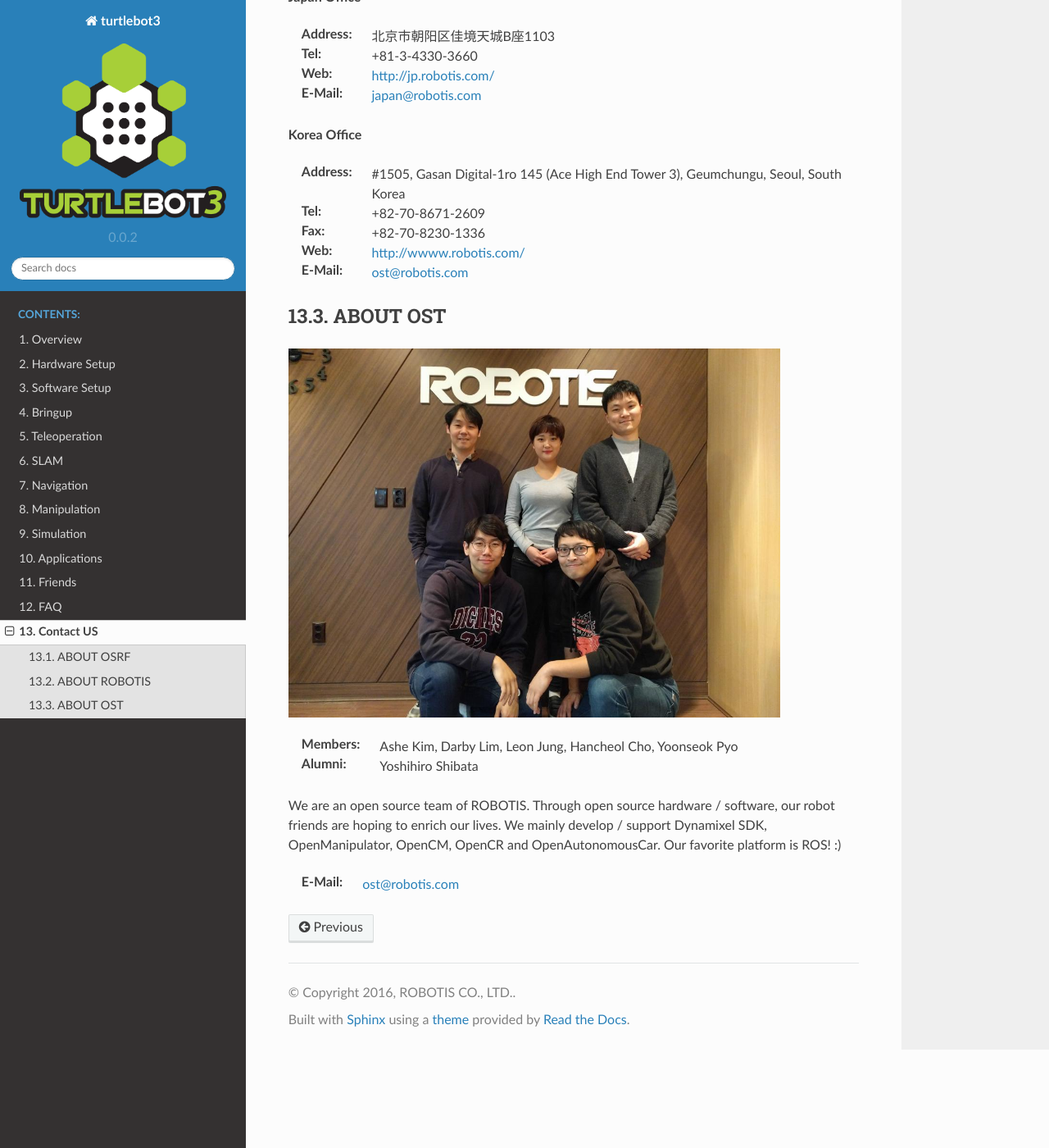
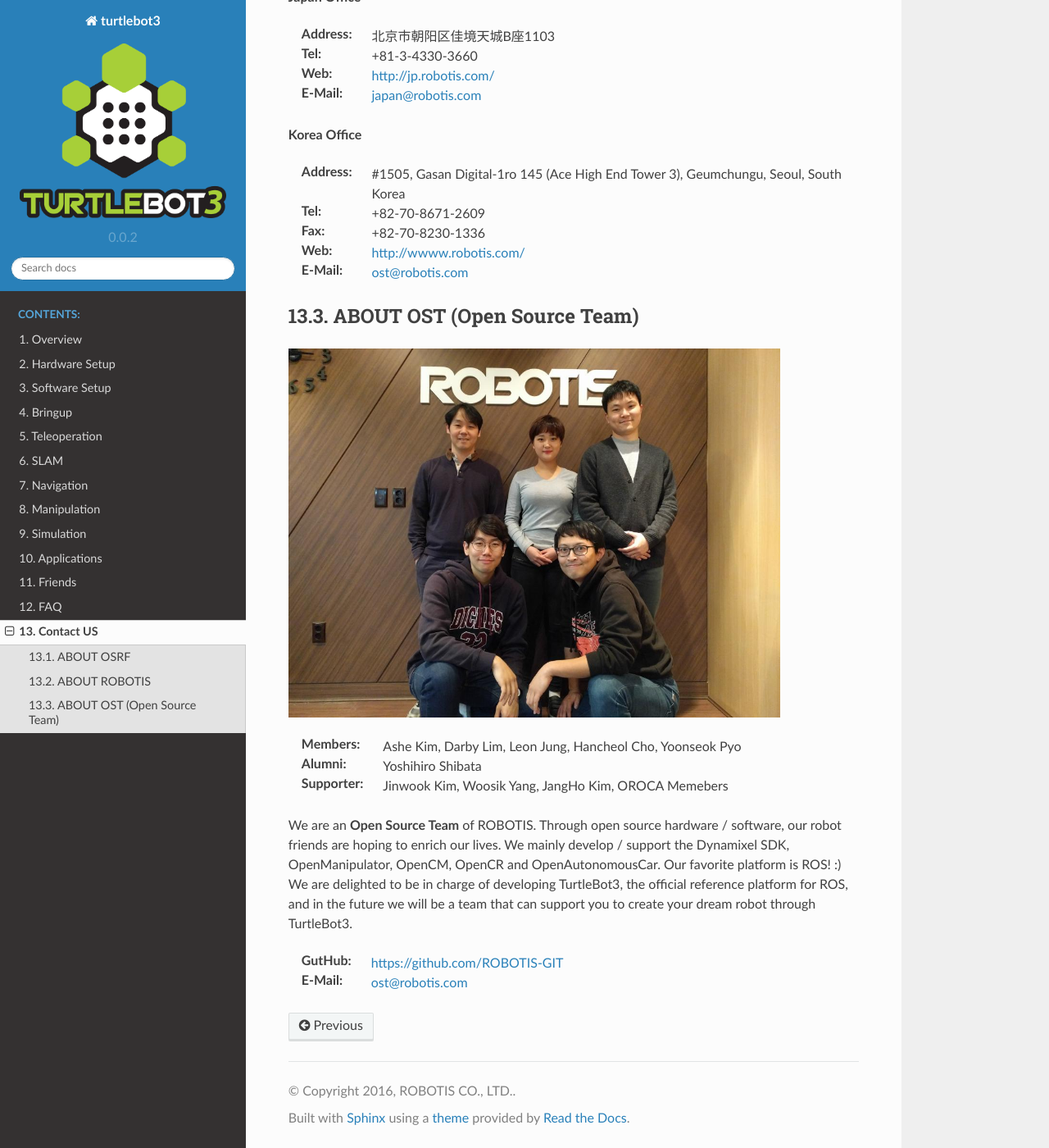
Before and after one commit to shivharis/turtlebot3_wiki, a Sphinx documentation site: the page built from docs/source/contact.rst, in a window 1280 px wide and 1400 px high, scrolled down 1248 px. Shown: the whole window at 82% size. Built offline with Sphinx 7.4.7 and the Read the Docs theme 2.0.0, drawn with Linux system fonts in a browser that asks for light colours.

Commit message:
added team info

```diff
--- a/docs/source/contact.rst
+++ b/docs/source/contact.rst
@@ -54,17 +54,20 @@
 :Web: http://wwww.robotis.com/
 :E-Mail: ost@robotis.com
 
-ABOUT OST
----------
+ABOUT OST (Open Source Team)
+----------------------------
 
 .. image:: _static/contact/open_source_team.jpg
    :width: 600px
 
 :Members: Ashe Kim, Darby Lim, Leon Jung, Hancheol Cho, Yoonseok Pyo
 :Alumni: Yoshihiro Shibata
+:Supporter: Jinwook Kim, Woosik Yang, JangHo Kim, OROCA Memebers
 
-We are an open source team of ROBOTIS. Through open source hardware / software, our robot friends are hoping to enrich our lives. We mainly develop / support Dynamixel SDK, OpenManipulator, OpenCM, OpenCR and OpenAutonomousCar. Our favorite platform is ROS! :)
+We are an **Open Source Team** of ROBOTIS. Through open source hardware / software, our robot friends are hoping to enrich our lives. We mainly develop / support the Dynamixel SDK, OpenManipulator, OpenCM, OpenCR and OpenAutonomousCar.
+Our favorite platform is ROS! :) We are delighted to be in charge of developing TurtleBot3, the official reference platform for ROS, and in the future we will be a team that can support you to create your dream robot through TurtleBot3.
 
+:GutHub: https://github.com/ROBOTIS-GIT
 :E-Mail: ost@robotis.com
 
 .. _Open Source Robotics Foundation, Inc. (OSRF): http://www.osrfoundation.org/
```
